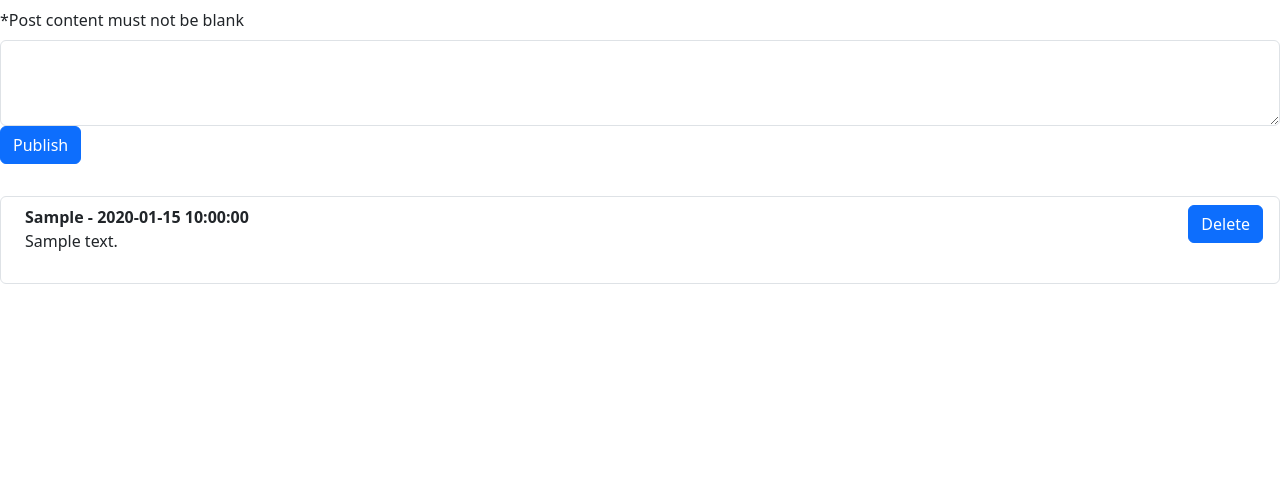
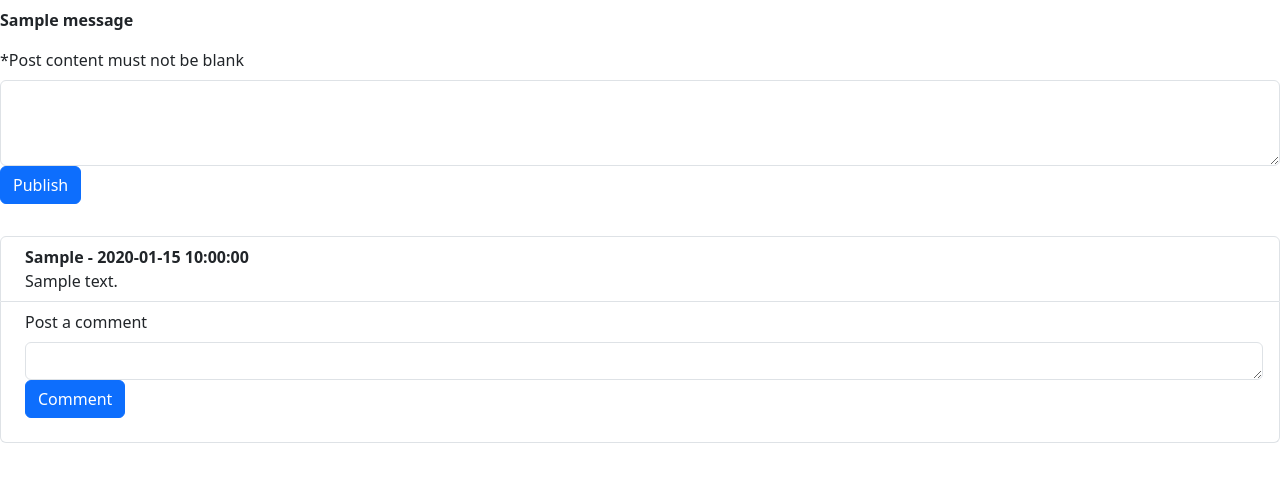
Before and after one commit to jarrodschilling/dojo_wall_assignment, a Flask app: template flask_app/templates/wall.html in a window 1280 px wide. Shown: the part 84-566 px from the top of the page. Run offline with Flask 3, Linux system fonts and the light colour scheme; the template is opened without the code that fills it: most values are stand-ins (such as "Sample title", 1, 10 or a date in 2020); one stand-in notice (Sample message) is shown.

Commit message:
comments going up

```diff
--- a/flask_app/controllers/posts.py
+++ b/flask_app/controllers/posts.py
@@ -12,6 +12,8 @@ def wall():
 
 @app.route('/post', methods=['POST'])
 def new_post():
+    if not Post.validate_post(request.form):
+        return redirect('/wall')
     data = {
         'content': request.form['post_content'],
         'user_id': session['user_id']
--- a/flask_app/models/user.py
+++ b/flask_app/models/user.py
@@ -44,10 +44,10 @@ class User:
     @staticmethod
     def validate_user(user):
         is_valid = True
-        if len(user['first_name']) < 1:
+        if len(user['first_name']) < 2:
             flash("First name cannot be blank", 'reg')
             is_valid = False
-        if len(user['last_name']) < 1:
+        if len(user['last_name']) < 2:
             flash("Last name cannot be blank", 'reg')
             is_valid = False
         if not EMAIL_REGEX.match(user['email']):
--- a/flask_app/templates/wall.html
+++ b/flask_app/templates/wall.html
@@ -18,6 +18,13 @@
         </div>
     </nav>
     <h3>What's on your mind? Create a new post:</h3>
+        {% with messages = get_flashed_messages() %}
+                {% if messages %}
+                    {% for message in messages %}
+                        <p><strong>{{message}}</strong></p>
+                    {% endfor %}
+                {% endif %}
+        {% endwith %}
     <form action="/post" method="post">
         <div class="mb-3">
             <label for="post_content" class="form-label">*Post content must not be blank</label>
@@ -33,13 +40,24 @@
                 <div class="fw-bold">{{post.first_name}} - {{post.created_at}}</div>
                 {{post.content}}
             </div>
+
+            {% if post.user_id == session['user_id'] %}
             <form action="/post/delete" method="post">
                 <div class="mb-3">
                     <input type="hidden" name="post_id" value="{{post.id}}">
                     <button type="submit" class="btn btn-primary mb-3">Delete</button>
                 </div>
             </form>
+            {% endif %}
         </li>
+        <li class="list-group-item align-items-start">
+            <div class="ms-2 me-auto">
+                <form action="/comment" method="post">
+                    <label for="comment_content" class="form-label">Post a comment</label>
+                    <textarea class="form-control" id="comment_content" rows="1" name="comment_content"></textarea>
+                    <button type="submit" class="btn btn-primary mb-3">Comment</button>
+                </form>
+            </div>
         {% endfor %}
     </ol>
 </body>
```
Also changed, not shown: flask_app/models/post.py (+11 -2 lines).
